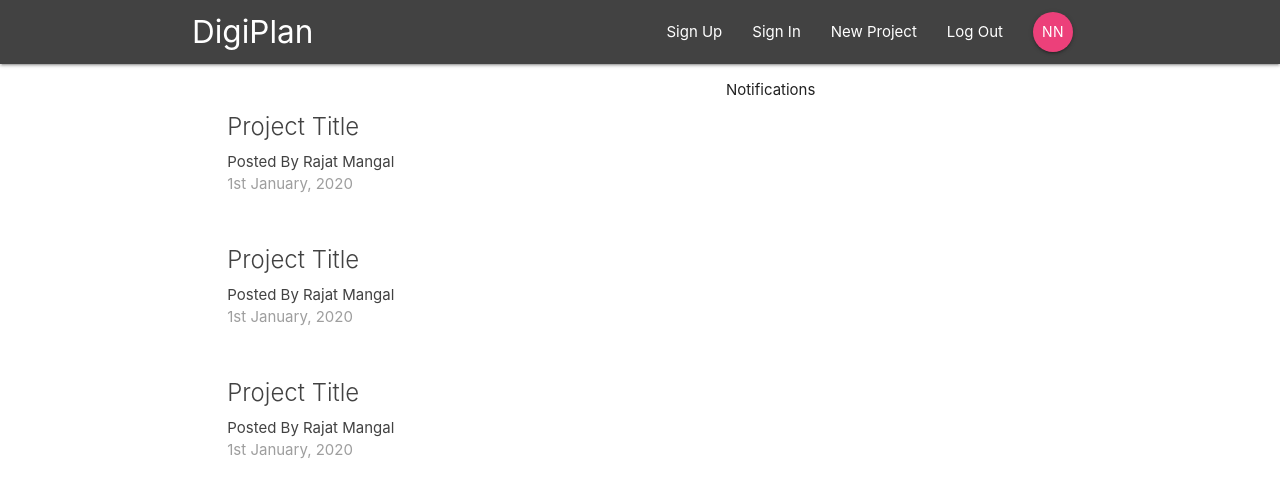
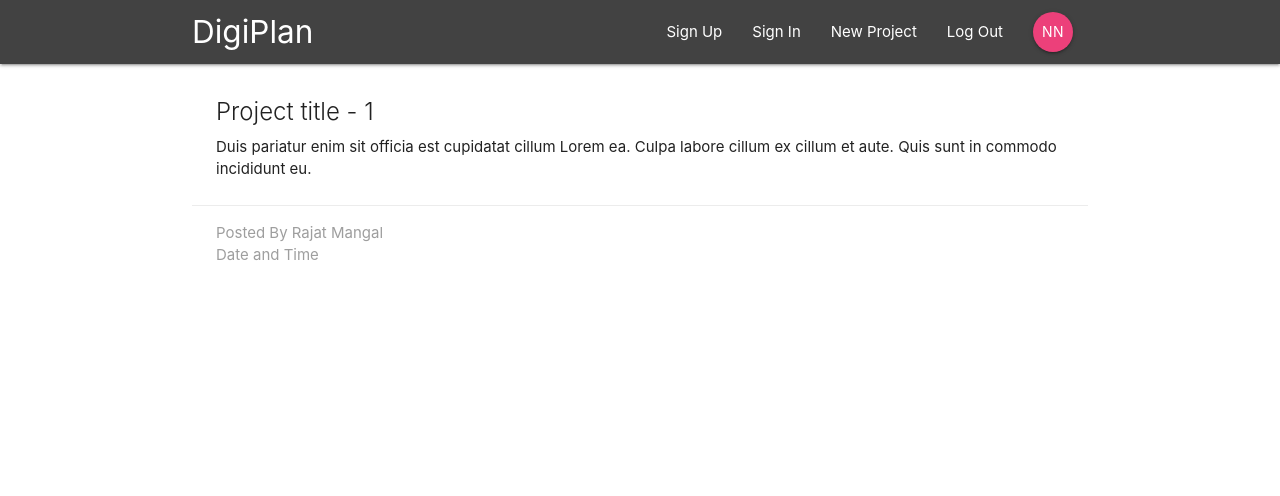
Before and after one commit to rajatmangal/digiPlan, a React (Create React App) app: page /project/1 in a window 1280 px wide. Shown: the top 496 px of the page. Built offline with nearby package versions, Linux system fonts and the light colour scheme.

Commit message:
Individual Project Component added with some minor adjusts

```diff
--- a/public/index.html
+++ b/public/index.html
@@ -2,7 +2,7 @@
 <html lang="en">
   <head>
     <meta charset="utf-8" />
-    <link rel="icon" href="%PUBLIC_URL%/favicon.ico" />
+    <link rel="icon" href="%PUBLIC_URL%/DigiPlan.png" />
     <meta name="viewport" content="width=device-width, initial-scale=1" />
     <meta name="theme-color" content="#000000" />
     <meta
--- a/src/App.js
+++ b/src/App.js
@@ -2,6 +2,7 @@ import React from 'react';
 import {BrowserRouter, Switch, Route} from 'react-router-dom'
 import Navbar from "./components/layout/Navbar"
 import Dashboard from "./components/dashboard/Dashboard";
+import ProjectDetails from './components/projects/ProjectDetails'
 
 function App() {
   return (
@@ -9,7 +10,8 @@ function App() {
       <div className="App">
         <Navbar />
         <Switch>
-          <Route path="/" component={ Dashboard } />
+          <Route exact path="/" component={ Dashboard } />
+          <Route path='/project/:id' component={ ProjectDetails } />
         </Switch>
       </div>
     </BrowserRouter>
--- a/src/components/projects/ProjectDetails.js
+++ b/src/components/projects/ProjectDetails.js
@@ -0,0 +1,24 @@
+import React from 'react'
+
+const ProjectDetails = (props) => {
+    const id = props.match.params.id
+    return (
+        <div className="container project-details">
+            <div className="card z-depth-0">
+                <div className="card-content">
+                <div className="card-title">Project title - {id}</div>
+                    <p>
+                        Duis pariatur enim sit officia est cupidatat cillum Lorem ea.
+                        Culpa labore cillum ex cillum et aute. Quis sunt in commodo incididunt eu.
+                    </p>
+                </div>
+                <div className="card-action lighten-4 grey-text">
+                    <div>Posted By Rajat Mangal</div>
+                    <div>Date and Time</div>
+                </div>
+            </div>
+        </div>
+    )
+}
+
+export default ProjectDetails
--- a/src/components/projects/ProjectList.js
+++ b/src/components/projects/ProjectList.js
@@ -1,30 +1,15 @@
 import React from 'react'
+import ProjectSummary from './ProjectSummary'
 
 const ProjectList = () => {
     return (
         <div className="project-list section">
             <div className="card z-depth-0 project-summary">
-                <div className="card-content grey-text text-darken-3">
-                    <span className="card-title">
-                        Project Title
-                    </span>
-                    <p> Posted By Rajat Mangal</p>
-                    <p className="grey-text">1st January, 2020</p>
-                </div>
-                <div className="card-content grey-text text-darken-3">
-                    <span className="card-title">
-                        Project Title
-                    </span>
-                    <p> Posted By Rajat Mangal</p>
-                    <p className="grey-text">1st January, 2020</p>
-                </div>
-                <div className="card-content grey-text text-darken-3">
-                    <span className="card-title">
-                        Project Title
-                    </span>
-                    <p> Posted By Rajat Mangal</p>
-                    <p className="grey-text">1st January, 2020</p>
-                </div>
+                <ProjectSummary />
+
+                <ProjectSummary />
+
+                <ProjectSummary />
             </div>
         </div>
     )
--- a/src/components/projects/ProjectSummary.js
+++ b/src/components/projects/ProjectSummary.js
@@ -0,0 +1,15 @@
+import React from 'react'
+
+const ProjectSummary = () => {
+    return (
+        <div className="card-content grey-text text-darken-3">
+            <span className="card-title">
+                Project Title
+            </span>
+            <p> Posted By Rajat Mangal</p>
+            <p className="grey-text">1st January, 2020</p>
+        </div>
+    )
+}
+
+export default ProjectSummary
```
Also changed, not shown: src/components/auth/SignIn.js (+16 -0 lines), public/DigiPlan.png (added).
